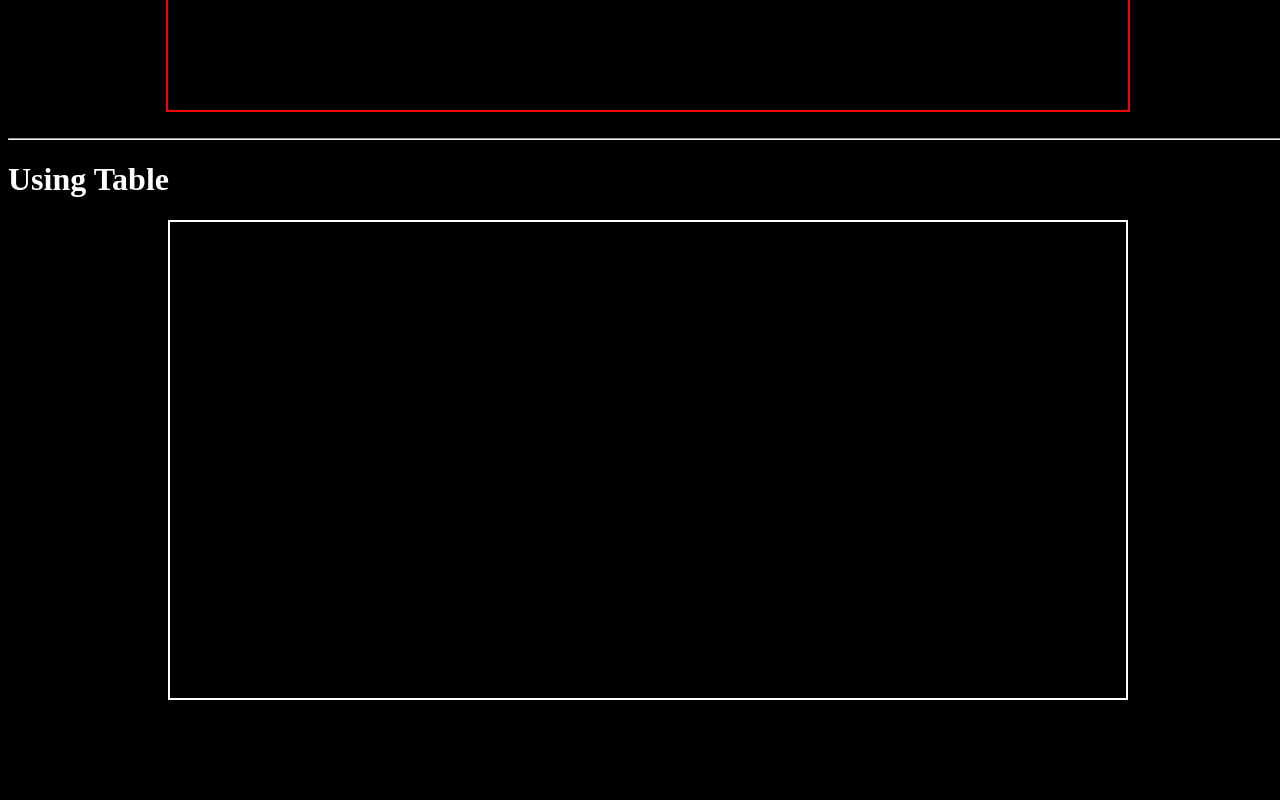
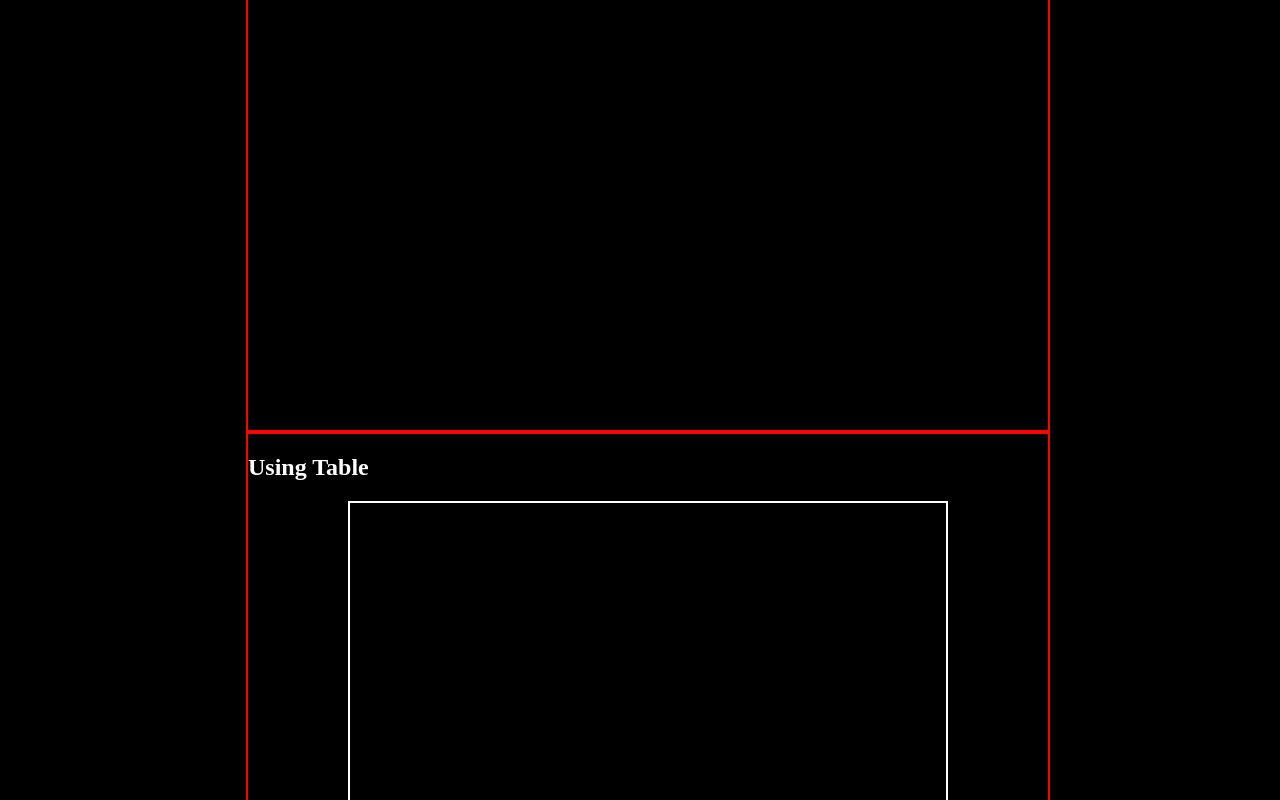
Before and after one commit to ErikVDW/JS-jQuery_Sketchpad, a plain HTML site: page index.html in a window 1280 px wide. Shown: the part 560-1360 px from the top of the page. Before the commit the page ends 1268 px from the top, so only its background shows below. Drawn offline with nearby package versions, Linux system fonts and the light colour scheme.

Commit message:
Update section organization

```diff
--- a/index.html
+++ b/index.html
@@ -82,8 +82,7 @@
       <div class="block"></div>
       <div class="block"></div>
     </section>
-    <br>
-    <hr>
+    <section>
       <h1>Using Table</h1>
       <table>
         <tr>
@@ -139,6 +138,7 @@
           <td class="block"></td>
         </tr>
       </table>
+    </section>
     <script src="../Extras/jquery-2.1.4.min.js"></script>
     <script type="text/javascript" src="styles.js"></script>
   </body>
--- a/styles.css
+++ b/styles.css
@@ -17,10 +17,10 @@ section {
   border: 2px solid red;
   clear: right;
   float:none;
-  height:480px;
+  height:800px;
   margin:auto;
   padding:0;
-  width:960px;
+  width:800px;
 
 }
 section .block {
@@ -34,10 +34,10 @@ section .block {
 }
 table {
   border: 2px solid white;
-  height:480px;
+  height:600px;
   margin:auto;
   padding:0;
-  width:960px;
+  width:600px;
 }
 table .block {
 
--- a/styles.js
+++ b/styles.js
@@ -61,11 +61,11 @@ function main(){
 
   $('tr').remove();
   tableAdd(sideLength);
-
   changeColor();
 
 }
 
 $(function(){
   $('button').click(main);
+  changeColor();
 });
```
Lines whose indentation alone changed are shown as unchanged.
